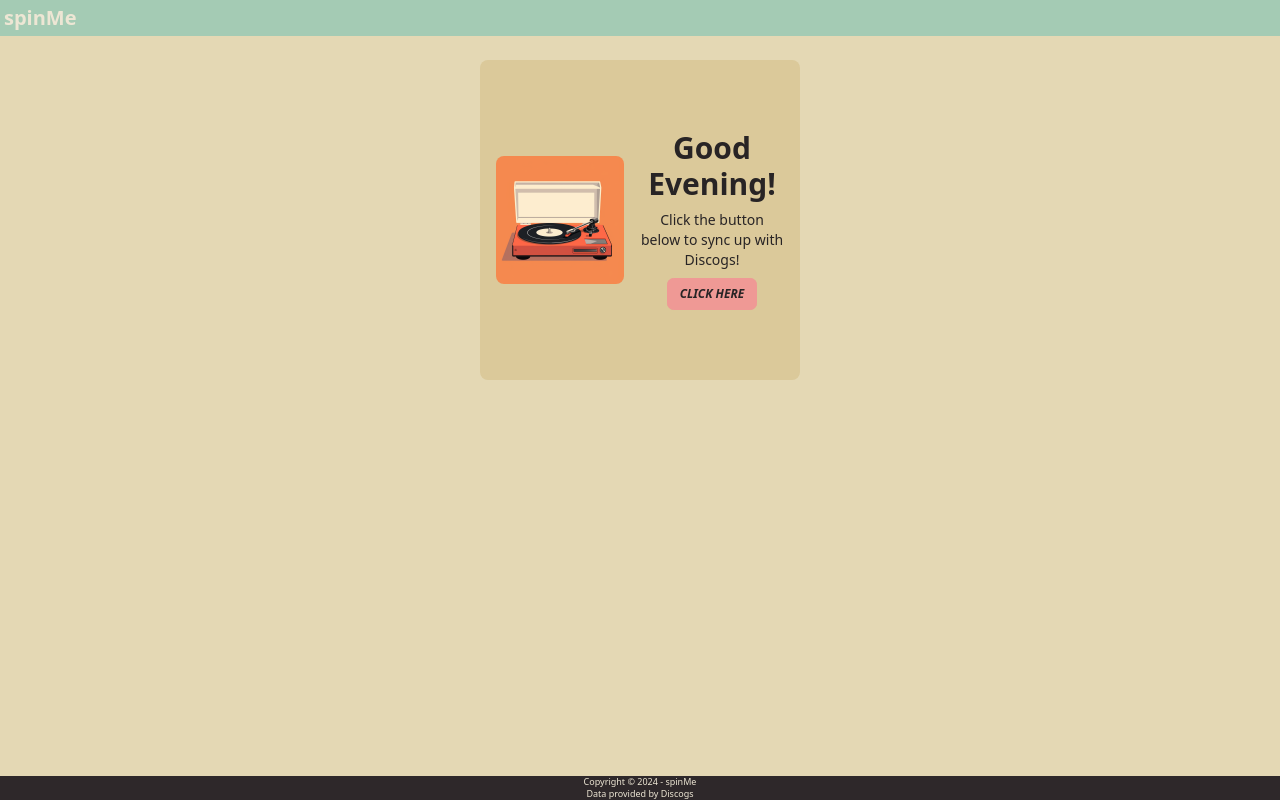
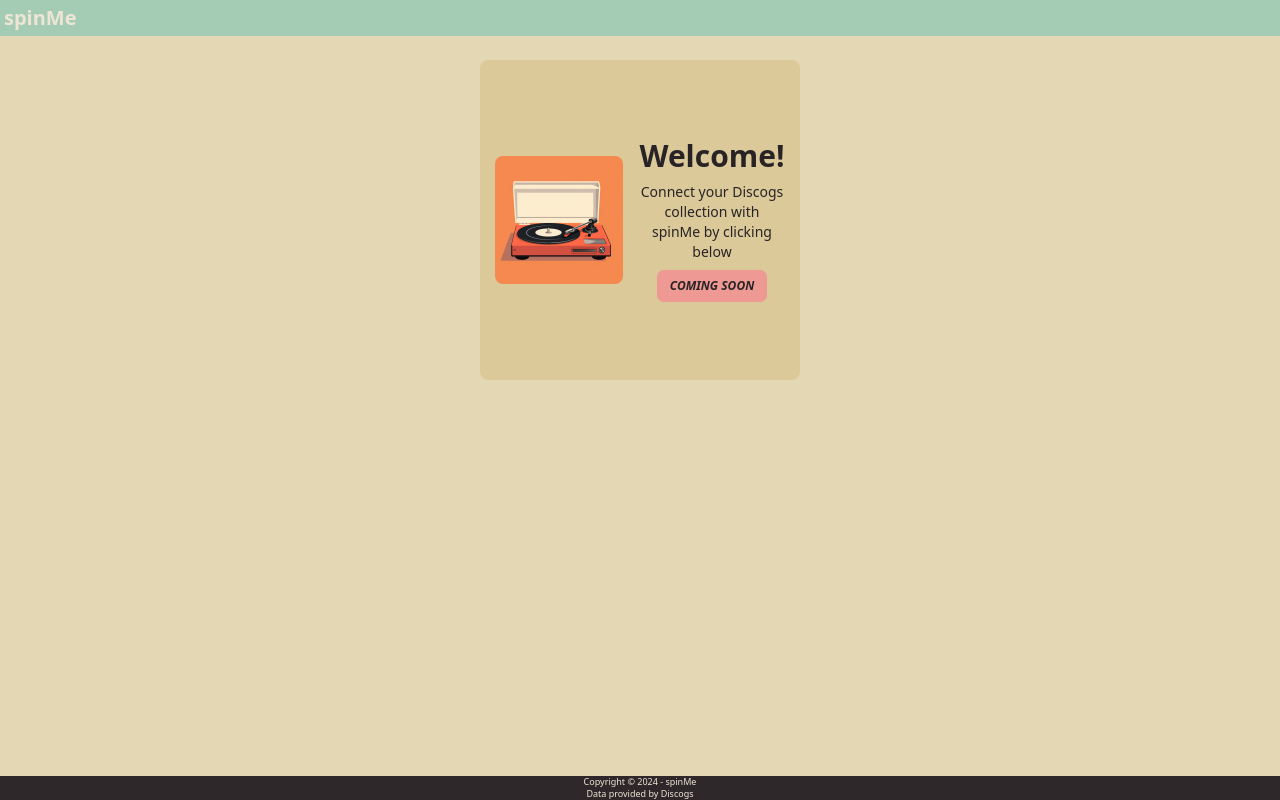
Before and after one commit to adarkknight/spinMe, a Next.js app: page /home in a window 1280 px wide. Built offline with nearby package versions, Linux system fonts and the light colour scheme; no server answers.

Commit message:
ACT-32 update placeholder text, prevent collection call when not authorized with discogs

```diff
--- a/app/collection/page.tsx
+++ b/app/collection/page.tsx
@@ -18,6 +18,9 @@ interface Pagination {
 
 export default async function Collection({ searchParams }: { searchParams: { page: string } }) {
     const user = await currentUser();
+    if (!user?.privateMetadata.discogsToken && !user?.privateMetadata.discogsUserId) {
+        return;
+    }
     const discogsToken = user?.privateMetadata.discogsToken as string;
     const discogsUserId = user?.privateMetadata.discogsUserId as string;
     const page = searchParams.page;
--- a/app/home/placeholder.tsx
+++ b/app/home/placeholder.tsx
@@ -16,9 +16,9 @@ const Placeholder = () => {
                     <div className="text-center">
 
                         <div>
-                            <h1 className="text-3xl font-inter font-bold">Good Evening!</h1>
-                            <p className="font-inter text-sm py-2">Click the button below to sync up with Discogs!</p>
-                            <button className="btn btn-primary btn-sm text-xs modal-close-button font-inter italic font-bold" >Click here</button>
+                            <h1 className="text-3xl font-inter font-bold">Welcome!</h1>
+                            <p className="font-inter text-sm py-2">Connect your Discogs collection with spinMe by clicking below</p>
+                            <button className="btn btn-primary btn-sm text-xs modal-close-button font-inter italic font-bold" >Coming Soon</button>
                         </div>
                     </div>
                 </div>
```
